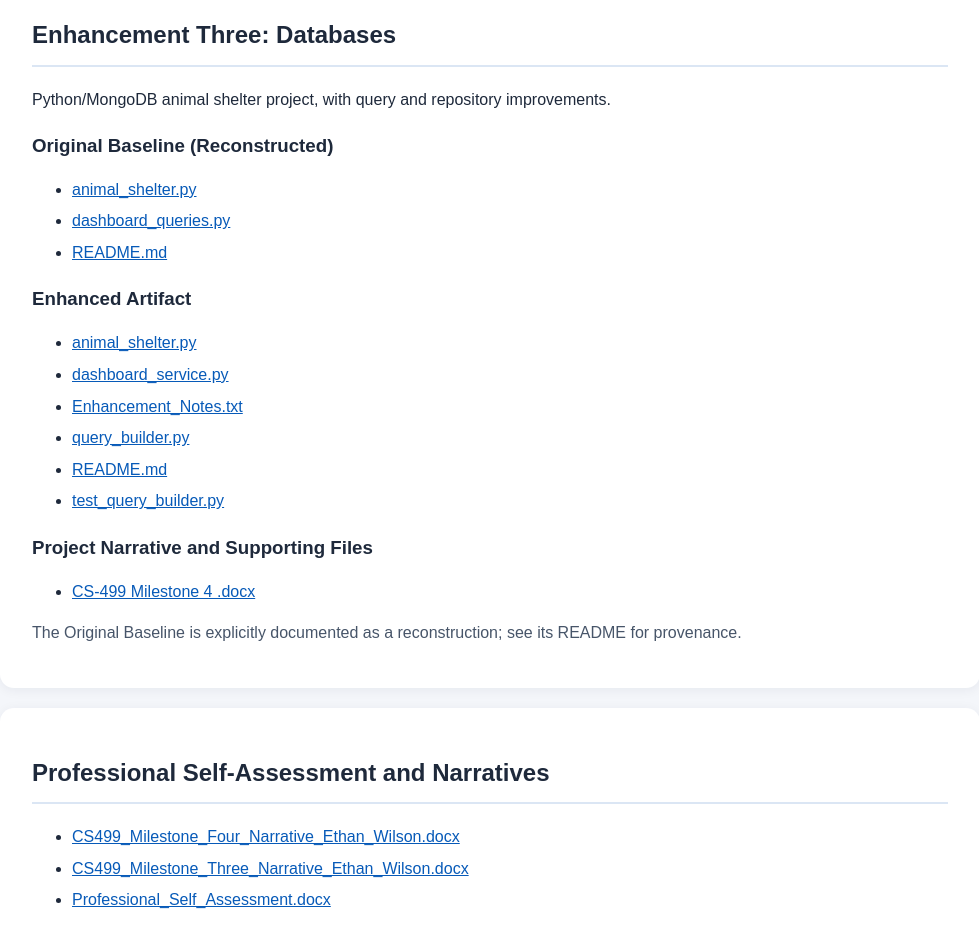
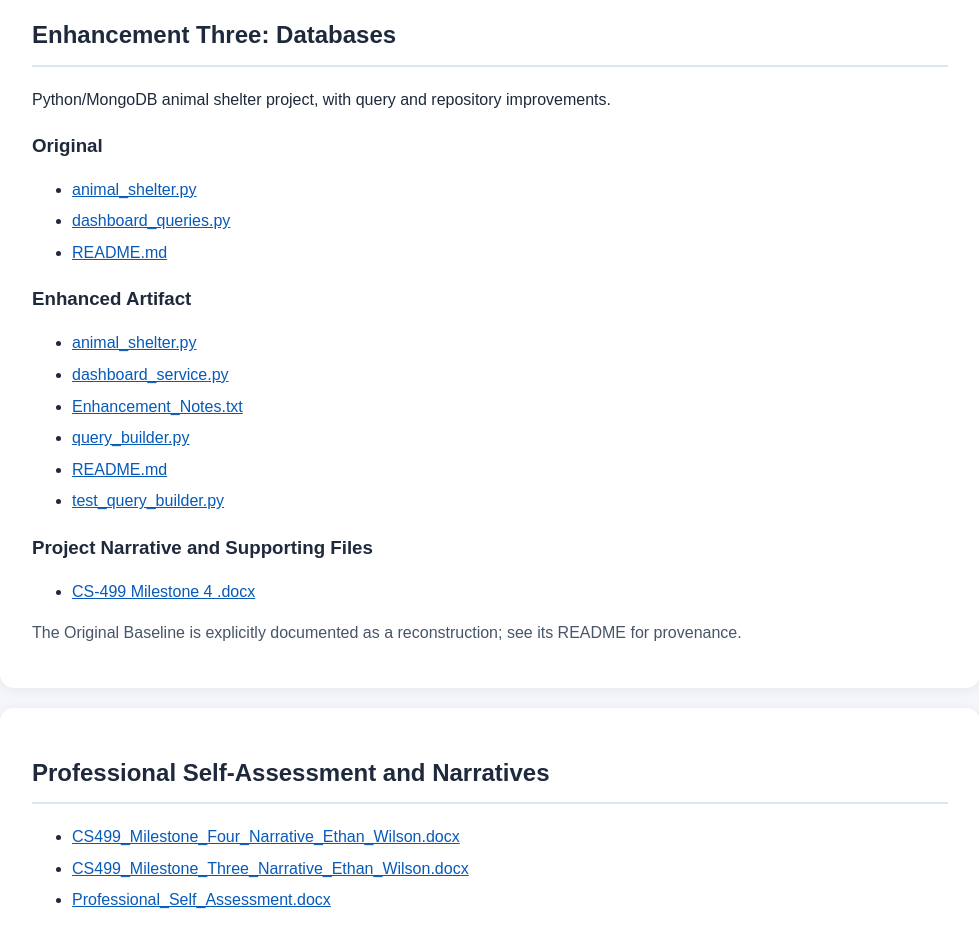
Before and after one commit to EWilson2003/EthanWilson-ePortfolio, a plain HTML site: page index.html in a window 1280 px wide. Shown: the part 1800-2731 px from the top of the page, without its empty margins (150-1129 px from the left). Drawn offline with Linux system fonts and the light colour scheme.

Commit message:
Fix heading for Original Baseline section

```diff
--- a/index.html
+++ b/index.html
@@ -39,7 +39,7 @@
 </ul>
 </section>
 <section><h2>Enhancement Three: Databases</h2><p>Python/MongoDB animal shelter project, with query and repository improvements.</p>
-<h3>Original Baseline (Reconstructed)</h3><ul>
+<h3>Original</h3><ul>
 <li><a href="projects/Databases/Original_Baseline/animal_shelter.py">animal_shelter.py</a></li>
 <li><a href="projects/Databases/Original_Baseline/dashboard_queries.py">dashboard_queries.py</a></li>
 <li><a href="projects/Databases/Original_Baseline/README.md">README.md</a></li>
```
